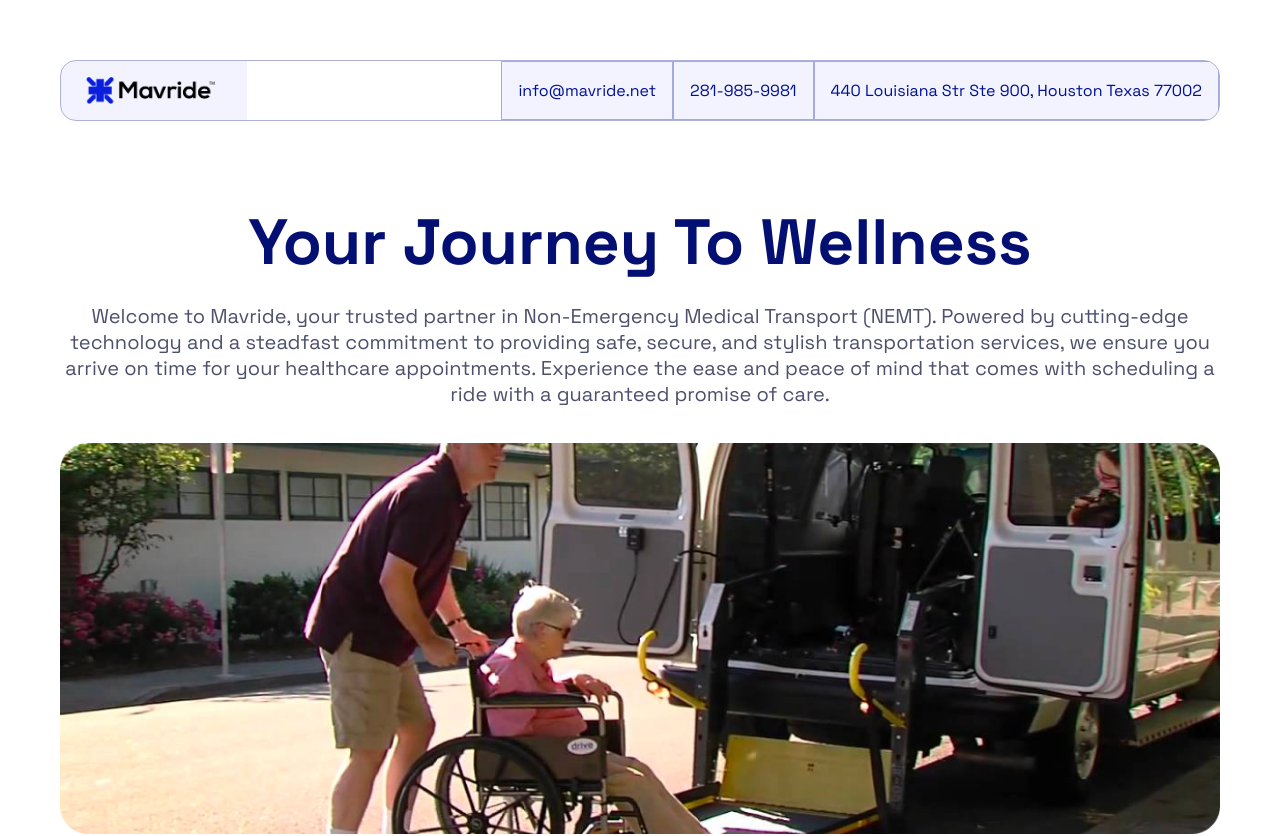
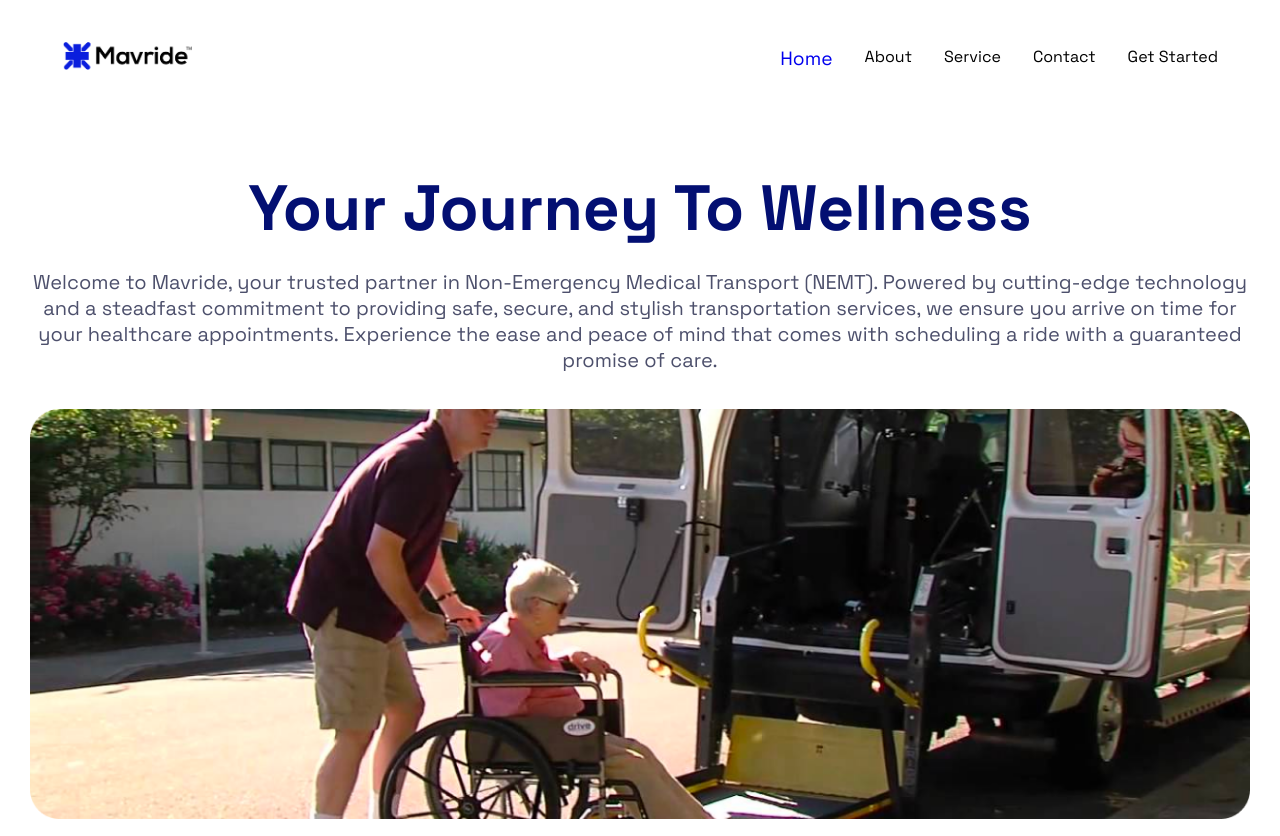
Before and after one commit to Promtech1/mavride, a Next.js app: page / in a window 1280 px wide. Shown: the top 836 px of the page. Built offline with nearby package versions, Linux system fonts and the light colour scheme.

Commit message:
Latest update

```diff
--- a/components/About.tsx
+++ b/components/About.tsx
@@ -6,7 +6,7 @@ import Link from "next/link";
 const About = () => {
   return (
     <div>
-      <div className="bg-midnightblue-200 text-white p-4 pb-10 rounded-13xl md:w-full mx-auto">
+      <div className="bg-midnightblue-200 text-white p-4 pb-10 rounded-13xl md:w-90 mx-auto">
         <div className="text-center mx-auto">
           <h1 className="text-[32px] font-bold">About Us</h1>
           <p className="text-base md:w-[90%] mx-auto leading-6">Mavride is a Non-Emergency Medical Transportation company that ensures seamless mobility for individuals with non-emergency medical needs: hospital visits, pharmacy pick-ups, counseling, and therapy sessions, by providing our fleet of vehicles throughout Texas.
--- /dev/null
+++ b/components/MainNav.css
@@ -0,0 +1,23 @@
+@import url("https://fonts.googleapis.com/css2?family=Space+Grotesk:wght@400;500;700&display=swap");
+
+
+.main-nav-wrapper{
+    display: flex;
+    justify-content: space-between;
+    align-items: center;
+}
+
+.nav-right ul{
+    display: flex;
+    gap: 2em;
+    list-style-type: none;
+}
+
+
+
+.nav-right ul li a{
+    font-size: 1.2rem;
+    font-family: 'Space Grotesk', sans-serif;
+    cursor: pointer;
+    text-decoration: none !important;
+}
--- /dev/null
+++ b/components/MainNav.tsx
@@ -0,0 +1,28 @@
+import React from 'react'
+import Link from "next/link";
+
+
+const MainNav = () => {
+  return (
+    <div className="main-nav-container pl-8 pr-8">
+        <div className="main-nav-wrapper">
+            <div className="nav-left">
+                <img src="/logo.png" className="mr-2 w-[130px]" alt="" />
+            </div>
+            <div className="nav-right">
+                <ul>
+                    <li><Link href={"/"} className="active:text-blue-700">
+                        Home
+                    </Link></li>
+                    <li>About</li>
+                    <li>Service</li>
+                    <li>Contact</li>
+                    <li className="get-started">Get Started</li>
+                </ul>
+            </div>
+        </div>
+    </div>
+  )
+}
+
+export default MainNav
--- a/pages/Training.tsx
+++ b/pages/Training.tsx
@@ -1,6 +1,7 @@
 import NavBar from '@/components/AnotherNav'
 import ComeWork from '@/components/ComeWork'
 import Footer from '@/components/Footer'
+import MainNav from '@/components/MainNav'
 
 import React from 'react'
 
@@ -9,7 +10,8 @@ const Training = () => {
     <div className="main-about ">
         <div className="main-about-wrapper">
           <div className="navbar">
-            <NavBar/>
+            {/* <NavBar/> */}
+            <MainNav/>
           </div>
 
           <h3 className="capitalize m-0 text-[32px] lg:text-[64px] text-midnightblue-200 mb-5 text-center pt-20 pb-10">
--- a/pages/_app.tsx
+++ b/pages/_app.tsx
@@ -2,6 +2,7 @@ import type { AppProps } from 'next/app';
 import Head from 'next/head';
 import "../public/globals.css";
 import './Training.css'
+import '../components/MainNav.css'
 
 export default function MyApp({ Component, pageProps }: AppProps) {
     return (
--- a/pages/index.tsx
+++ b/pages/index.tsx
@@ -1,5 +1,6 @@
+import MainNav from "@/components/MainNav";
 import About from "../components/About";
-import NavBar from "../components/AnotherNav";
+// import NavBar from "../components/AnotherNav";
 import BTWP from "../components/BetweenPages";
 import ComeWork from "../components/ComeWork";
 import Contact from "../components/Contact";
@@ -14,10 +15,11 @@ import Vetted from "../components/Vetted";
 export default function Index() {
     return (
         <main>
-            <div className="p-[15px] md:p-[30px] lg:p-[60px]">
+            <div className="p-[15px] md:p-[30px] lg:p-[30px] ">
                 {/* <Navbar />
     <Services /> */}
-                <NavBar />
+                {/* <NavBar /> */}
+                <MainNav/>
                 <BTWP />
                 <Hero />
                 <BTWP />
```
